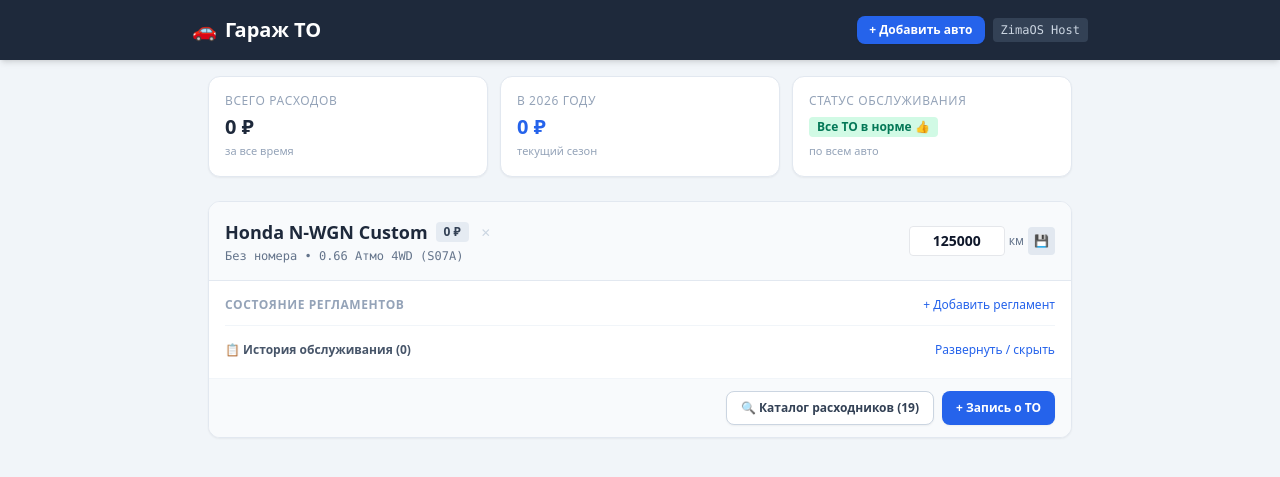
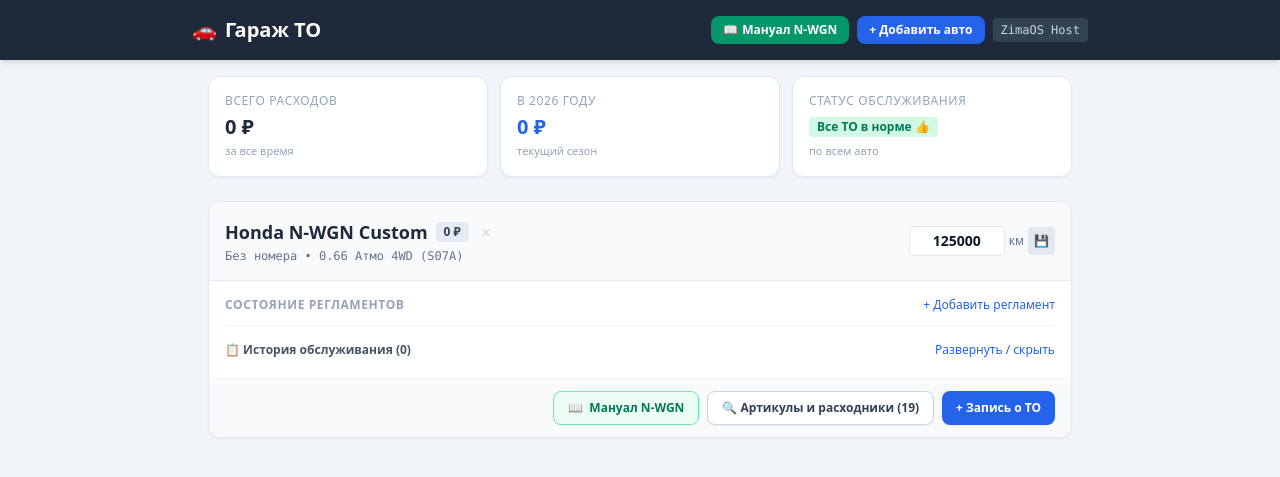
Before and after one commit to Noobysystem/car-service-app, a FastAPI app: page / in a window 1280 px wide. Shown: the top 477 px of the page. Run offline with FastAPI, Linux system fonts and the light colour scheme; data comes from the database, SQL or seed files in the repository; data that the repository does not hold is empty; some libraries are stand-ins or nearby versions.

Commit message:
feat: кнопка мануала добавлена в карточку авто и в верхнюю панель

```diff
--- a/app/templates/index.html
+++ b/app/templates/index.html
@@ -13,6 +13,9 @@
                 <span>🚗</span> Гараж ТО
             </h1>
             <div class="flex items-center gap-2">
+                <a href="/manual" class="text-xs font-semibold bg-emerald-600 hover:bg-emerald-700 text-white px-3 py-1.5 rounded-lg shadow-sm transition flex items-center gap-1">
+                    <span>📖</span> Мануал N-WGN
+                </a>
                 <button onclick="openAddCarModal()" class="text-xs font-semibold bg-blue-600 hover:bg-blue-700 text-white px-3 py-1.5 rounded-lg shadow-sm transition">
                     + Добавить авто
                 </button>
@@ -44,19 +47,13 @@
                 <div class="text-xs font-medium text-slate-400 uppercase tracking-wider">Статус обслуживания</div>
                 <div class="flex items-center gap-2 mt-1">
                     {% if stats.overdue_count > 0 %}
-                    <span class="px-2 py-0.5 rounded text-xs font-bold bg-red-100 text-red-700">
-                        Просрочено: {{ stats.overdue_count }}
-                    </span>
+                    <span class="px-2 py-0.5 rounded text-xs font-bold bg-red-100 text-red-700">Просрочено: {{ stats.overdue_count }}</span>
                     {% endif %}
                     {% if stats.soon_count > 0 %}
-                    <span class="px-2 py-0.5 rounded text-xs font-bold bg-amber-100 text-amber-700">
-                        Скоро: {{ stats.soon_count }}
-                    </span>
+                    <span class="px-2 py-0.5 rounded text-xs font-bold bg-amber-100 text-amber-700">Скоро: {{ stats.soon_count }}</span>
                     {% endif %}
                     {% if stats.overdue_count == 0 and stats.soon_count == 0 %}
-                    <span class="px-2 py-0.5 rounded text-xs font-bold bg-emerald-100 text-emerald-700">
-                        Все ТО в норме 👍
-                    </span>
+                    <span class="px-2 py-0.5 rounded text-xs font-bold bg-emerald-100 text-emerald-700">Все ТО в норме 👍</span>
                     {% endif %}
                 </div>
                 <div class="text-[11px] text-slate-400 mt-0.5">по всем авто</div>
@@ -129,7 +126,6 @@
                     {% endfor %}
                 </template>
 
-                <!-- Блок хранения разметки расходников для модалки -->
                 <div id="parts-data-{{ item.vehicle.id }}" class="hidden">
                     {% for p in item.parts %}
                     <div class="part-item p-3 bg-slate-50 rounded-lg border border-slate-200 flex items-center justify-between gap-2">
@@ -139,7 +135,7 @@
                                 {% if p.brand %}<span class="text-xs bg-slate-200 text-slate-700 px-1.5 py-0.5 rounded font-medium">{{ p.brand }}</span>{% endif %}
                             </div>
                             <div class="flex items-center gap-1.5 pt-1">
-                                <button onclick="copyToClipboard('{{ p.part_number }}')" class="font-mono text-sm font-bold text-blue-700 hover:text-blue-900 bg-blue-50 hover:bg-blue-100 px-2 py-0.5 rounded border border-blue-300 flex items-center gap-1 transition" title="Нажмите, чтобы скопировать">
+                                <button onclick="copyToClipboard('{{ p.part_number }}')" class="font-mono text-sm font-bold text-blue-700 hover:text-blue-900 bg-blue-50 hover:bg-blue-100 px-2 py-0.5 rounded border border-blue-300 flex items-center gap-1 transition" title="Копировать">
                                     📋 {{ p.part_number }}
                                 </button>
                             </div>
@@ -171,9 +167,7 @@
                                 </div>
                                 <div class="flex items-center justify-between sm:justify-end gap-3">
                                     {% if s.cost > 0 %}
-                                    <span class="font-semibold text-slate-700 bg-white px-2 py-1 rounded border border-slate-200">
-                                        {{ s.cost | currency }}
-                                    </span>
+                                    <span class="font-semibold text-slate-700 bg-white px-2 py-1 rounded border border-slate-200">{{ s.cost | currency }}</span>
                                     {% endif %}
                                     <form action="/services/{{ s.id }}/delete" method="POST" onsubmit="return confirm('Удалить запись?');">
                                         <button type="submit" class="text-slate-400 hover:text-red-600 p-1 text-sm">🗑️</button>
@@ -188,11 +182,14 @@
                 </details>
             </div>
 
-            <!-- Действия -->
-            <div class="px-4 py-3 bg-slate-50 border-t border-slate-100 flex justify-end gap-2">
+            <!-- Кнопки действий: добавлена кнопка "Мануал N-WGN" прямо в карточку -->
+            <div class="px-4 py-3 bg-slate-50 border-t border-slate-100 flex flex-wrap justify-end gap-2">
+                <a href="/manual" class="text-xs font-semibold text-emerald-700 hover:text-emerald-900 bg-emerald-50 hover:bg-emerald-100 border border-emerald-300 px-3.5 py-2 rounded-lg shadow-sm transition flex items-center gap-1.5">
+                    <span>📖</span> Мануал N-WGN
+                </a>
                 <button onclick="openPartsModal('{{ item.vehicle.id }}', '{{ item.vehicle.name }}')"
                         class="text-xs font-semibold text-slate-700 hover:text-slate-900 px-3.5 py-2 border border-slate-300 rounded-lg bg-white shadow-sm transition">
-                    🔍 Каталог расходников ({{ item.parts|length }})
+                    🔍 Артикулы и расходники ({{ item.parts|length }})
                 </button>
                 <button onclick="openServiceModal('{{ item.vehicle.id }}', '{{ item.vehicle.name }}', '{{ item.vehicle.current_mileage }}')"
                         class="text-xs font-semibold text-white bg-blue-600 hover:bg-blue-700 px-3.5 py-2 rounded-lg shadow-sm transition">
@@ -203,40 +200,33 @@
         {% endfor %}
     </main>
 
-    <!-- Модальное окно: Каталог расходников с поиском -->
+    <!-- Модальные окна (Расходники, Редактирование, ТО, Добавление) -->
     <div id="partsModal" class="fixed inset-0 bg-slate-900/60 backdrop-blur-sm z-50 hidden flex items-center justify-center p-4">
         <div class="bg-white rounded-xl shadow-xl max-w-xl w-full max-h-[92vh] flex flex-col overflow-hidden border border-slate-200">
             <div class="p-4 bg-slate-50 border-b border-slate-200 flex justify-between items-center">
                 <h3 id="partsModalTitle" class="font-bold text-slate-800 text-base">Каталог расходников</h3>
                 <button onclick="closePartsModal()" class="text-slate-400 hover:text-slate-600 text-xl leading-none">&times;</button>
             </div>
-
-            <!-- Поисковая строка -->
             <div class="p-3 bg-slate-100/70 border-b border-slate-200">
-                <input type="text" id="partsFilterInput" oninput="filterPartsList()" placeholder="🔍 Быстрый поиск: введите 'масло', 'свечи', 'вариатор', артикул..."
+                <input type="text" id="partsFilterInput" oninput="filterPartsList()" placeholder="🔍 Быстрый поиск: 'масло', 'свечи', 'вариатор', артикул..."
                        class="w-full text-xs border rounded-lg p-2 bg-white border-slate-300 focus:outline-blue-500">
             </div>
-
-            <!-- Список артикулов -->
             <div id="partsListContainer" class="p-4 space-y-2.5 overflow-y-auto flex-1"></div>
-
-            <!-- Форма добавления нового артикула -->
             <form id="addPartForm" method="POST" class="p-4 border-t border-slate-200 bg-slate-50 space-y-2">
-                <div class="text-xs font-bold text-slate-600 uppercase tracking-wider">+ Добавить новый расходник вручную</div>
+                <div class="text-xs font-bold text-slate-600 uppercase tracking-wider">+ Добавить новый расходник</div>
                 <div class="grid grid-cols-2 gap-2">
-                    <input type="text" name="category" required placeholder="Категория (напр. Лампы)" class="text-xs border rounded p-1.5 bg-white border-slate-300">
-                    <input type="text" name="part_number" required placeholder="Артикул (напр. H4-12V)" class="text-xs border rounded p-1.5 bg-white border-slate-300 font-mono">
+                    <input type="text" name="category" required placeholder="Категория" class="text-xs border rounded p-1.5 bg-white border-slate-300">
+                    <input type="text" name="part_number" required placeholder="Артикул" class="text-xs border rounded p-1.5 bg-white border-slate-300 font-mono">
                 </div>
                 <div class="grid grid-cols-2 gap-2">
-                    <input type="text" name="brand" placeholder="Бренд (напр. Osram, OEM)" class="text-xs border rounded p-1.5 bg-white border-slate-300">
-                    <input type="text" name="description" placeholder="Примечание (цоколь, мощность)" class="text-xs border rounded p-1.5 bg-white border-slate-300">
+                    <input type="text" name="brand" placeholder="Бренд" class="text-xs border rounded p-1.5 bg-white border-slate-300">
+                    <input type="text" name="description" placeholder="Примечание" class="text-xs border rounded p-1.5 bg-white border-slate-300">
                 </div>
-                <button type="submit" class="w-full text-xs font-semibold py-1.5 bg-slate-800 hover:bg-slate-900 text-white rounded transition">Сохранить расходник</button>
+                <button type="submit" class="w-full text-xs font-semibold py-1.5 bg-slate-800 hover:bg-slate-900 text-white rounded transition">Сохранить артикул</button>
             </form>
         </div>
     </div>
 
-    <!-- Модальное окно: Редактировать регламент -->
     <div id="editRuleModal" class="fixed inset-0 bg-slate-900/60 backdrop-blur-sm z-50 hidden flex items-center justify-center p-4">
         <div class="bg-white rounded-xl shadow-xl max-w-md w-full overflow-hidden border border-slate-200">
             <div class="p-4 bg-slate-50 border-b border-slate-200 flex justify-between items-center">
@@ -245,7 +235,7 @@
             </div>
             <form id="editRuleForm" method="POST" class="p-4 space-y-3">
                 <div>
-                    <label class="block text-xs font-medium text-slate-600 mb-1">Название регламента *</label>
+                    <label class="block text-xs font-medium text-slate-600 mb-1">Название *</label>
                     <input type="text" id="editRuleTitle" name="title" required class="w-full text-sm border rounded-lg p-2 border-slate-300">
                 </div>
                 <div class="grid grid-cols-2 gap-2">
@@ -254,7 +244,7 @@
                         <input type="number" id="editRuleInterval" name="interval_km" required class="w-full text-sm border rounded-lg p-2 border-slate-300">
                     </div>
                     <div>
-                        <label class="block text-xs font-medium text-slate-600 mb-1">Пробег прошлого ТО *</label>
+                        <label class="block text-xs font-medium text-slate-600 mb-1">Прошлое ТО *</label>
                         <input type="number" id="editRuleLastMileage" name="last_mileage" required class="w-full text-sm border rounded-lg p-2 border-slate-300">
                     </div>
                 </div>
@@ -266,7 +256,6 @@
         </div>
     </div>
 
-    <!-- Модальное окно: Добавить авто -->
     <div id="addCarModal" class="fixed inset-0 bg-slate-900/60 backdrop-blur-sm z-50 hidden flex items-center justify-center p-4">
         <div class="bg-white rounded-xl shadow-xl max-w-md w-full overflow-hidden border border-slate-200">
             <div class="p-4 bg-slate-50 border-b border-slate-200 flex justify-between items-center">
@@ -276,11 +265,11 @@
             <form action="/vehicles/add" method="POST" class="p-4 space-y-3">
                 <div>
                     <label class="block text-xs font-medium text-slate-600 mb-1">Марка и модель *</label>
-                    <input type="text" name="name" required placeholder="Например: Toyota RAV4" class="w-full text-sm border rounded-lg p-2 border-slate-300">
+                    <input type="text" name="name" required placeholder="Например: Honda Stepwgn" class="w-full text-sm border rounded-lg p-2 border-slate-300">
                 </div>
                 <div>
                     <label class="block text-xs font-medium text-slate-600 mb-1">Двигатель / модификация</label>
-                    <input type="text" name="engine" placeholder="Например: 2.0 Бензин 4WD" class="w-full text-sm border rounded-lg p-2 border-slate-300">
+                    <input type="text" name="engine" placeholder="1.5 Turbo CVT" class="w-full text-sm border rounded-lg p-2 border-slate-300">
                 </div>
                 <div class="grid grid-cols-2 gap-2">
                     <div>
@@ -300,7 +289,6 @@
         </div>
     </div>
 
-    <!-- Модальное окно: Добавить регламент -->
     <div id="addRuleModal" class="fixed inset-0 bg-slate-900/60 backdrop-blur-sm z-50 hidden flex items-center justify-center p-4">
         <div class="bg-white rounded-xl shadow-xl max-w-md w-full overflow-hidden border border-slate-200">
             <div class="p-4 bg-slate-50 border-b border-slate-200 flex justify-between items-center">
@@ -310,7 +298,7 @@
             <form id="addRuleForm" method="POST" class="p-4 space-y-3">
                 <div>
                     <label class="block text-xs font-medium text-slate-600 mb-1">Название регламента *</label>
-                    <input type="text" name="title" required placeholder="Например: Замена тормозной жидкости" class="w-full text-sm border rounded-lg p-2 border-slate-300">
+                    <input type="text" name="title" required placeholder="Например: Замена антифриза" class="w-full text-sm border rounded-lg p-2 border-slate-300">
                 </div>
                 <div class="grid grid-cols-2 gap-2">
                     <div>
@@ -330,7 +318,6 @@
         </div>
     </div>
 
-    <!-- Модальное окно: Запись о ТО -->
     <div id="serviceModal" class="fixed inset-0 bg-slate-900/60 backdrop-blur-sm z-50 hidden flex items-center justify-center p-4">
         <div class="bg-white rounded-xl shadow-xl max-w-lg w-full overflow-hidden border border-slate-200">
             <div class="p-4 bg-slate-50 border-b border-slate-200 flex justify-between items-center">
```
